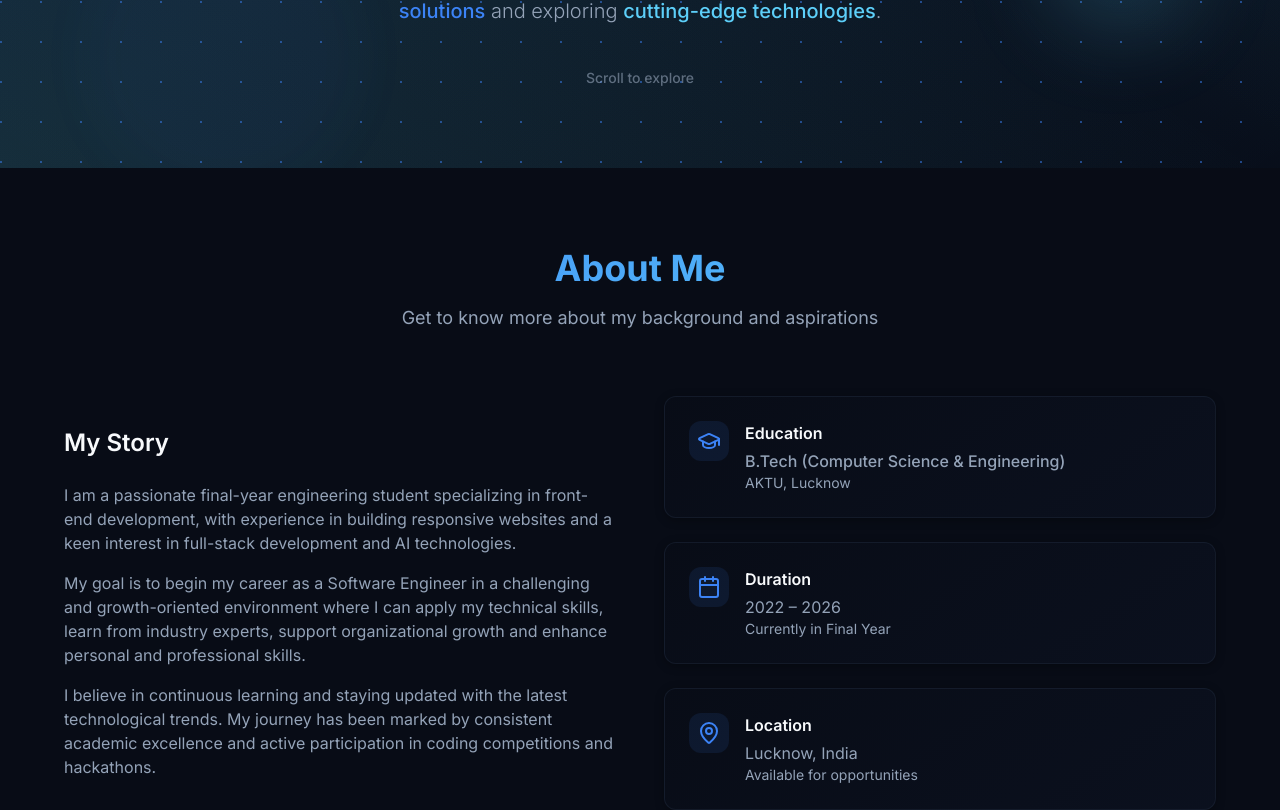
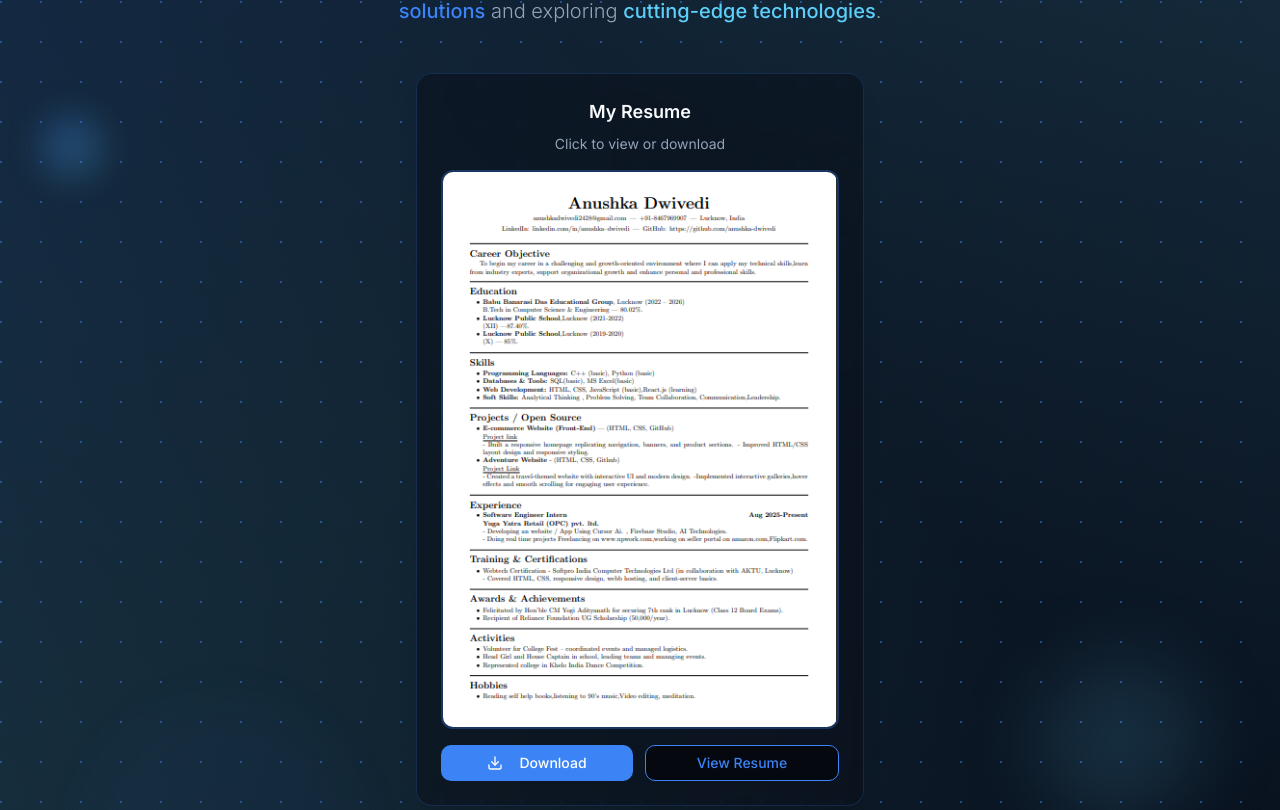
Before and after one commit to anushka-dwivedi/anushkaportfolio, a React (Vite) app: page / in a window 1280 px wide. Shown: the part 719-1529 px from the top of the page. Built offline with nearby package versions, Linux system fonts and the light colour scheme.

Commit message:
Update resume download functionality
Updated the resume download functionality to correctly link to the resume file. The resume is now downloadable when the resume button is clicked.

```diff
--- a/src/components/hero-section.tsx
+++ b/src/components/hero-section.tsx
@@ -31,8 +31,8 @@ const HeroSection = () => {
   }, [displayText, currentPhraseIndex, isTyping]);
   const handleDownloadResume = () => {
     const link = document.createElement('a');
-    link.href = '/resume.pdf';
-    link.download = 'Anushka_Dwivedi_Resume.pdf';
+    link.href = '/lovable-uploads/50d80157-3da7-41ac-9421-dc4ddba51200.png';
+    link.download = 'Anushka_Dwivedi_Resume.png';
     link.click();
   };
   const scrollToAbout = () => {
@@ -120,8 +120,52 @@ const HeroSection = () => {
             exploring <span className="text-portfolio-accent-light font-medium">cutting-edge technologies</span>.
           </p>
 
-          {/* Ultra-modern responsive Action buttons */}
+          {/* Ultra-modern Resume Preview Box */}
+          <div className="mb-8 sm:mb-12">
+            <div className="max-w-md mx-auto bg-portfolio-surface/50 backdrop-blur-sm border border-portfolio-accent/20 rounded-2xl p-6 shadow-xl hover:shadow-2xl transition-all duration-300 group">
+              <div className="text-center mb-4">
+                <h3 className="text-lg font-semibold text-portfolio-text mb-2">My Resume</h3>
+                <p className="text-sm text-portfolio-text-muted">Click to view or download</p>
+              </div>
 
+              {/* Resume Preview */}
+              <div
+                className="relative cursor-pointer mb-4 overflow-hidden rounded-lg border-2 border-portfolio-accent/30 hover:border-portfolio-accent/60 transition-all duration-300"
+                onClick={handleDownloadResume}
+              >
+                <img
+                  src="/lovable-uploads/50d80157-3da7-41ac-9421-dc4ddba51200.png"
+                  alt="Anushka Dwivedi Resume Preview"
+                  className="w-full h-auto transform group-hover:scale-105 transition-transform duration-300"
+                />
+                <div className="absolute inset-0 bg-portfolio-accent/10 opacity-0 group-hover:opacity-100 transition-opacity duration-300 flex items-center justify-center">
+                  <div className="bg-portfolio-accent/90 text-white px-4 py-2 rounded-full text-sm font-medium">
+                    Click to Download
+                  </div>
+                </div>
+              </div>
+
+              {/* Action Buttons */}
+              <div className="flex gap-3">
+                <Button
+                  onClick={handleDownloadResume}
+                  className="flex-1 bg-portfolio-accent hover:bg-portfolio-accent/90 text-white"
+                  size="sm"
+                >
+                  <Download className="w-4 h-4 mr-2" />
+                  Download
+                </Button>
+                <Button
+                  onClick={handleDownloadResume}
+                  variant="outline"
+                  className="flex-1 border-portfolio-accent text-portfolio-accent hover:bg-portfolio-accent hover:text-white"
+                  size="sm"
+                >
+                  View Resume
+                </Button>
+              </div>
+            </div>
+          </div>
 
           {/* Ultra-modern Scroll indicator */}
           <div className="animate-bounce hidden sm:block">
```
Also changed, not shown: public/lovable-uploads/50d80157-3da7-41ac-9421-dc4ddba51200.png (added).
